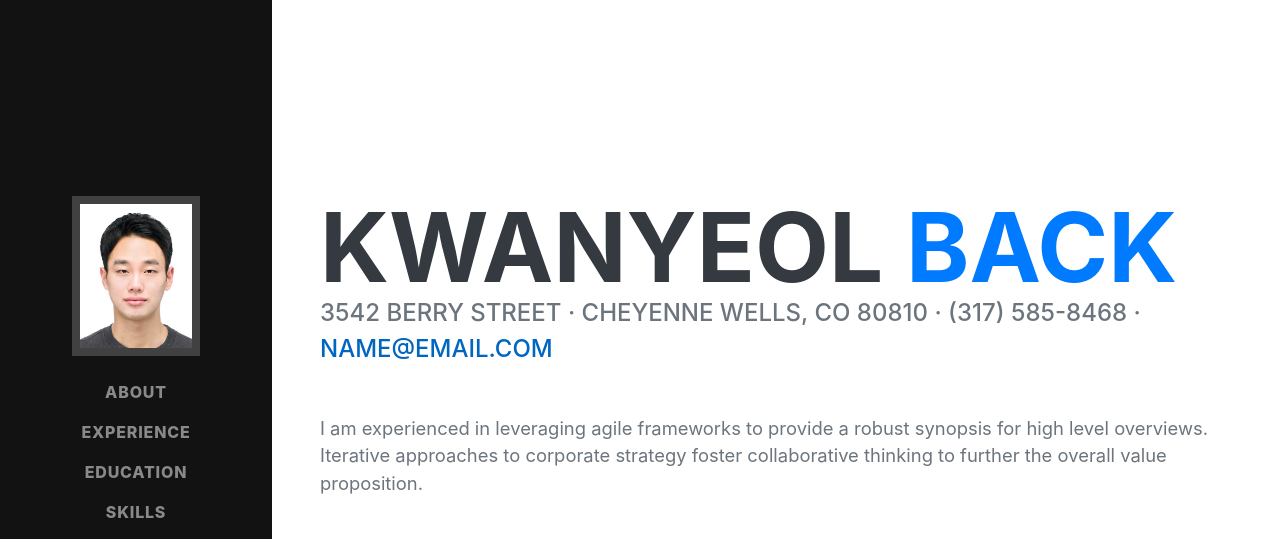
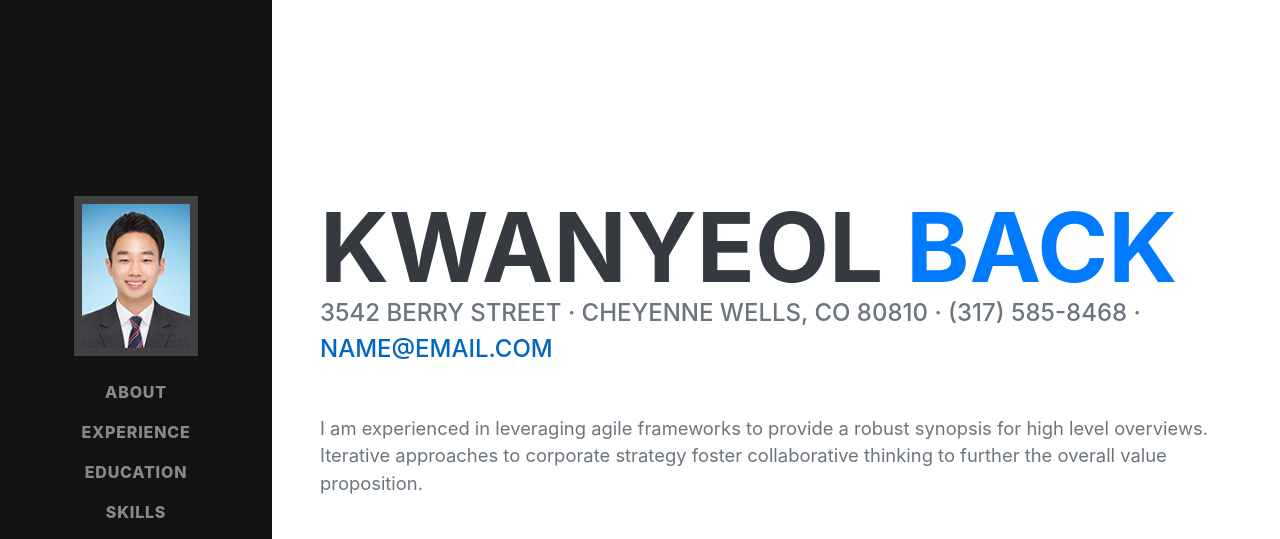
Before and after one commit to Aiden940418/aiden940418.github.io, a plain HTML site: page index.html in a window 1280 px wide. Shown: the top 539 px of the page. Drawn offline with nearby package versions, Linux system fonts and the light colour scheme; a web font is replaced by a local one.

Commit message:
imageUpdate

```diff
--- a/index.html
+++ b/index.html
@@ -20,7 +20,7 @@
         <nav class="navbar navbar-expand-lg navbar-dark bg-primary fixed-top" id="sideNav">
             <a class="navbar-brand js-scroll-trigger" href="#page-top">
                 <span class="d-block d-lg-none">Clarence Taylor</span>
-                <span class="d-none d-lg-block"><img class="img-fluid img-profile mx-auto mb-2" src="image.jpeg" alt="" /></span>
+                <span class="d-none d-lg-block"><img class="img-fluid img-profile mx-auto mb-2" src="image.jpg" alt="" /></span>
             </a>
             <button class="navbar-toggler" type="button" data-toggle="collapse" data-target="#navbarSupportedContent" aria-controls="navbarSupportedContent" aria-expanded="false" aria-label="Toggle navigation"><span class="navbar-toggler-icon"></span></button>
             <div class="collapse navbar-collapse" id="navbarSupportedContent">
```
Also changed, not shown: image.jpeg (deleted), image.jpg (added).
